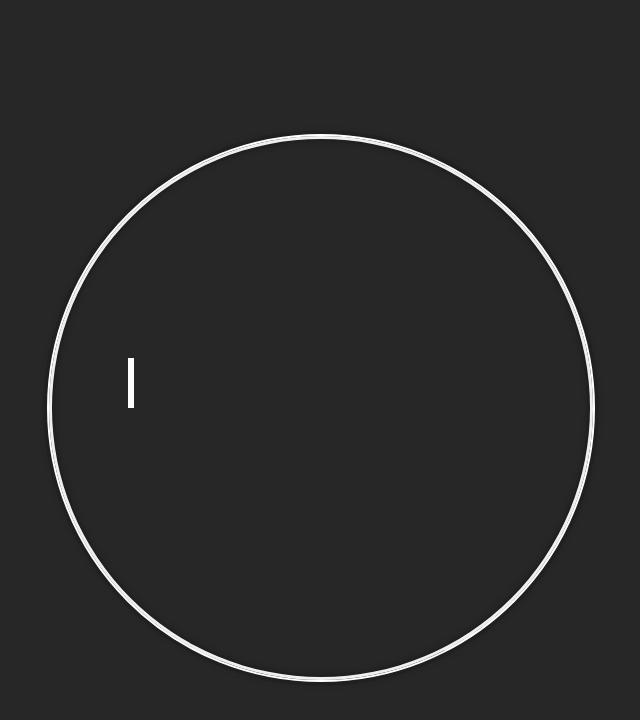
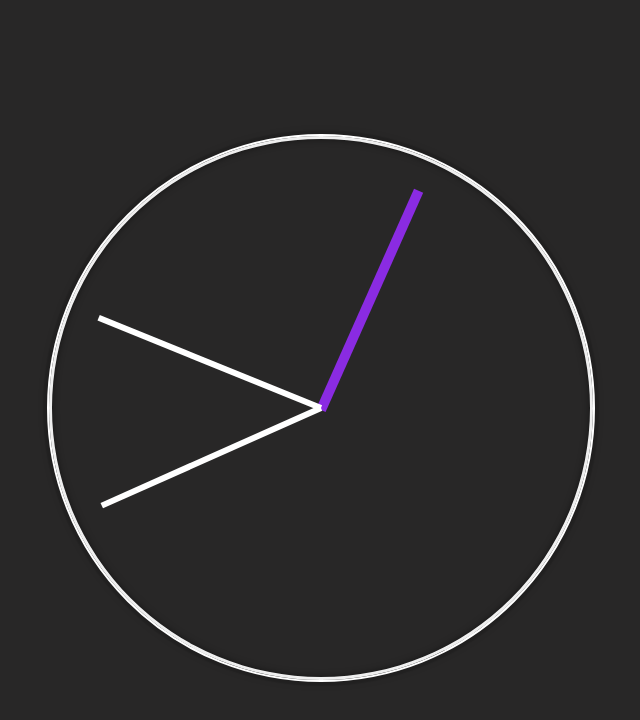
Before and after one commit to deepak-077/Web-Dev, a plain HTML site: page 07_projects/clock/clock2.html in a window 1280 px wide. Shown: the whole page, without its empty margins (319-959 px from the left). Drawn offline with Linux system fonts and the light colour scheme.

Commit message:
clock proj

```diff
--- a/07_projects/clock/clock2.html
+++ b/07_projects/clock/clock2.html
@@ -20,9 +20,9 @@
             height : 30rem;
             border :2px solid white;
             border-radius: 50%;
-            margin:50px auto; //sets the element to middle
+            margin:50px auto; /*sets the element to middle*/
             position: relative;
-            padding:2rem;
+            padding: 2rem;
             box-shadow:
             0 0 0 4px rgba(0,0,0,0.1),
             inset 0 0 0 3px #EFEFEF,
@@ -38,14 +38,22 @@
 
         }
         .hand{
-            width:50px;
+            width:50%; /*sets the hand to center*/
             height:6px;
             background: white;
             position: absolute;
             top:50%;
             transform-origin: 100%; /*hand will rotate from center of clock*/
-            transform:rotate(90deg);
+
+            transform:rotate(90deg); /*starting the clock at 12o clock*/
             transition: all 0.05s;
+
+        }
+        #hour{
+            width:50%;
+            height:10px;
+            background-color: blueviolet;
+
 
         }
 
@@ -55,12 +63,39 @@
 <body>
     <div class="clock">
         <div class="clock-face">
+            <div id="hour" class="hand hour_hand"></div>
+            <div class="hand min_hand"></div>
             <div class="hand sec_hand"></div>
-            <div class="hand min_hand"></div>
-            <div class="hand hour_hand"></div>
-
         </div>
     </div>
 
 </body>
+<script>
+    const secondHand=document.querySelector('.sec_hand');
+    const minsHand=document.querySelector(".min_hand");
+    const hourHand=document.querySelector(".hour_hand");
+
+    function setDate(){
+        const now = new Date();
+
+        const seconds = now.getSeconds();
+        const secondsDegrees = ((seconds/60)*360)+90;
+
+        secondHand.style.transform=`rotate(${secondsDegrees}deg)`;
+
+        const mins=now.getMinutes();
+        const minsDegrees = ((mins/60)*360) + ((seconds/60)*6) + 90;
+        minsHand.style.transform=`rotate(${minsDegrees}deg)`;
+
+        const hour = now.getHours();
+        const hourDegrees = ((hour/12)*360) + ((mins/60)*30)+ 90;
+        hourHand.style.transform=`rotate(${hourDegrees}deg)`;
+
+
+    }
+    setInterval(setDate,1000);
+
+    // setDate();
+
+</script>
 </html>
```
